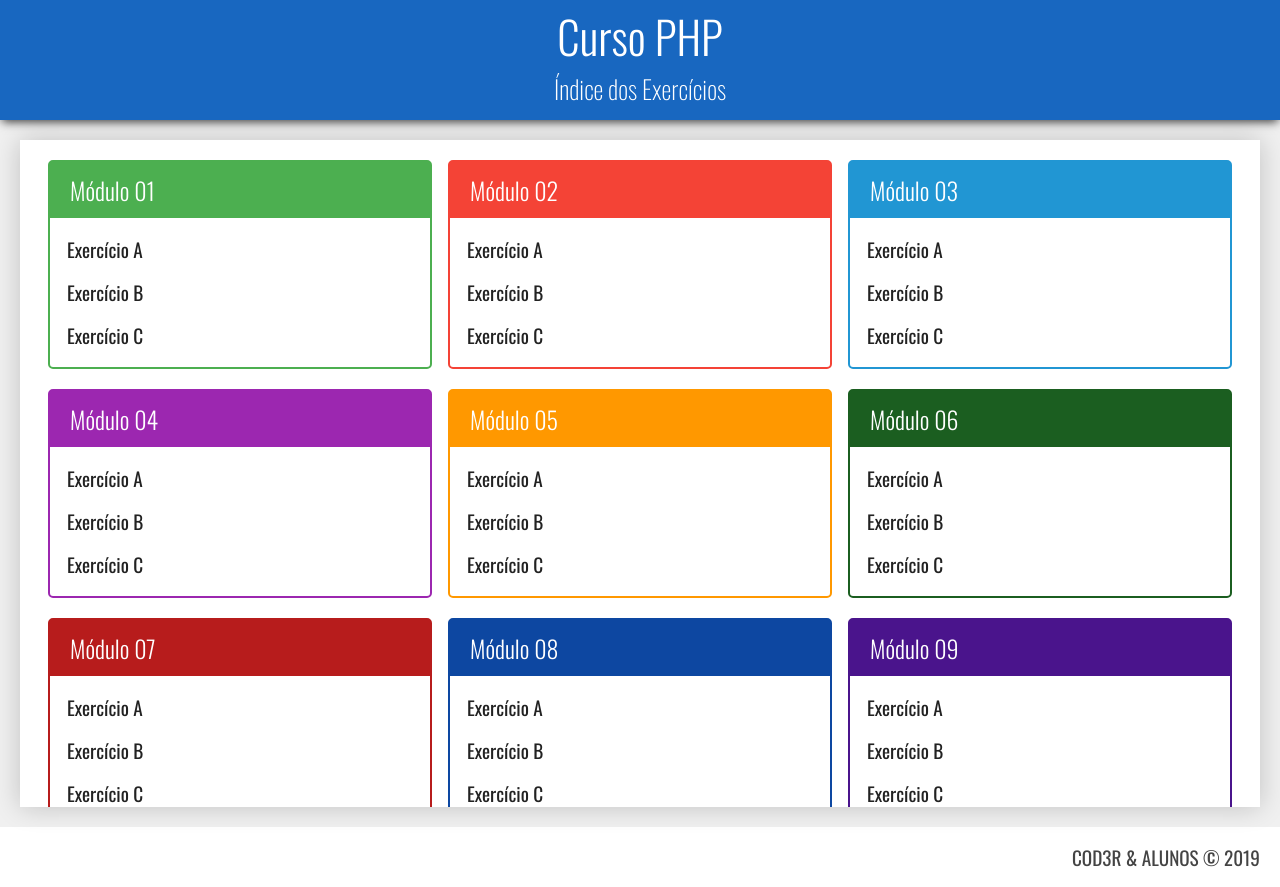
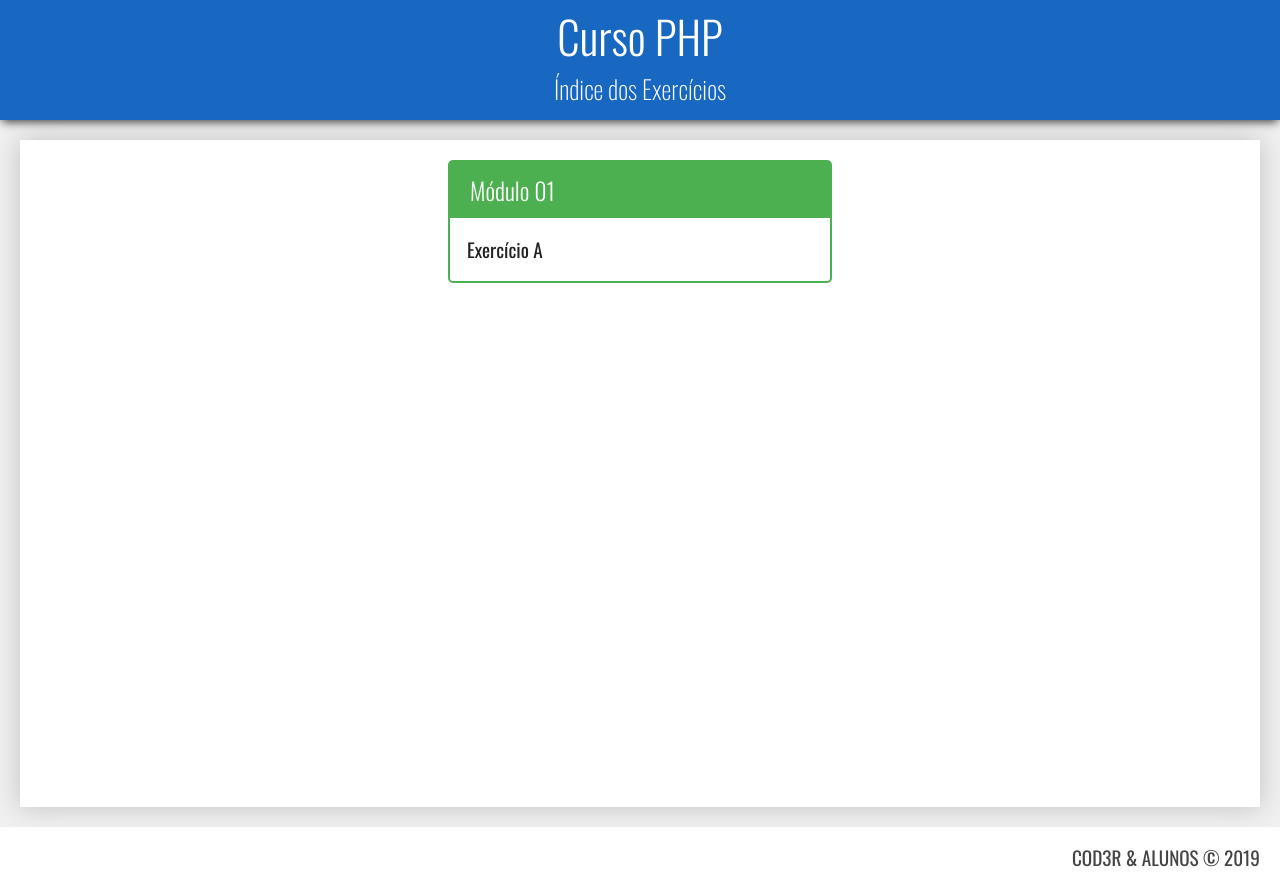
Before and after one commit to RicardodeOliveira/curso-php, a PHP site: page / in a window 1280 px wide. Run offline with PHP 8.4, Linux system fonts and the light colour scheme.

Commit message:
20-09-2019 15:30

```diff
--- a/exercicio.php
+++ b/exercicio.php
@@ -13,12 +13,14 @@
         <h2>Vizualização do Exercício</h2>
     </header>
     <nav class="navegacao">
-        <a href="#" class="verde">Sem formatação</a>
+        <a href=<?= "/{$_GET['dir']}/{$_GET['file']}.php" ?> class="verde">Sem formatação</a>
         <a href="index.php" class="vermelho">Voltar</a>
     </nav>
     <main class="principal">
         <div class="conteudo">
-
+            <?php
+                include(__DIR__ . "/{$_GET['dir']}/{$_GET['file']}.php");
+            ?>
         </div>
     </main>
     <footer class="rodape">
--- a/index.php
+++ b/index.php
@@ -17,73 +17,7 @@
                 <div class="modulo verde">
                     <h3>Módulo 01</h3>
                     <ul>
-                        <li><a href="exercicio.php">Exercício A</a></li>
-                        <li><a href="#">Exercício B</a></li>
-                        <li><a href="#">Exercício C</a></li>
-                    </ul>
-                </div>
-                <div class="modulo vermelho">
-                    <h3>Módulo 02</h3>
-                    <ul>
-                        <li><a href="#">Exercício A</a></li>
-                        <li><a href="#">Exercício B</a></li>
-                        <li><a href="#">Exercício C</a></li>
-                    </ul>
-                </div>
-                <div class="modulo azul">
-                    <h3>Módulo 03</h3>
-                    <ul>
-                        <li><a href="#">Exercício A</a></li>
-                        <li><a href="#">Exercício B</a></li>
-                        <li><a href="#">Exercício C</a></li>
-                    </ul>
-                </div>
-                <div class="modulo roxo">
-                    <h3>Módulo 04</h3>
-                    <ul>
-                        <li><a href="#">Exercício A</a></li>
-                        <li><a href="#">Exercício B</a></li>
-                        <li><a href="#">Exercício C</a></li>
-                    </ul>
-                </div>
-                <div class="modulo laranja">
-                    <h3>Módulo 05</h3>
-                    <ul>
-                        <li><a href="#">Exercício A</a></li>
-                        <li><a href="#">Exercício B</a></li>
-                        <li><a href="#">Exercício C</a></li>
-                    </ul>
-                </div>
-                <div class="modulo verde-escuro">
-                    <h3>Módulo 06</h3>
-                    <ul>
-                        <li><a href="#">Exercício A</a></li>
-                        <li><a href="#">Exercício B</a></li>
-                        <li><a href="#">Exercício C</a></li>
-                    </ul>
-                </div>
-                <div class="modulo vermelho-escuro">
-                    <h3>Módulo 07</h3>
-                    <ul>
-                        <li><a href="#">Exercício A</a></li>
-                        <li><a href="#">Exercício B</a></li>
-                        <li><a href="#">Exercício C</a></li>
-                    </ul>
-                </div>
-                <div class="modulo azul-escuro">
-                    <h3>Módulo 08</h3>
-                    <ul>
-                        <li><a href="#">Exercício A</a></li>
-                        <li><a href="#">Exercício B</a></li>
-                        <li><a href="#">Exercício C</a></li>
-                    </ul>
-                </div>
-                <div class="modulo roxo-escuro">
-                    <h3>Módulo 09</h3>
-                    <ul>
-                        <li><a href="#">Exercício A</a></li>
-                        <li><a href="#">Exercício B</a></li>
-                        <li><a href="#">Exercício C</a></li>
+                        <li><a href="exercicio.php?dir=teste&file=teste">Exercício A</a></li>
                     </ul>
                 </div>
             </nav>
```
Also changed, not shown: recursos/css/exercicio.css (+12 -0 lines).
